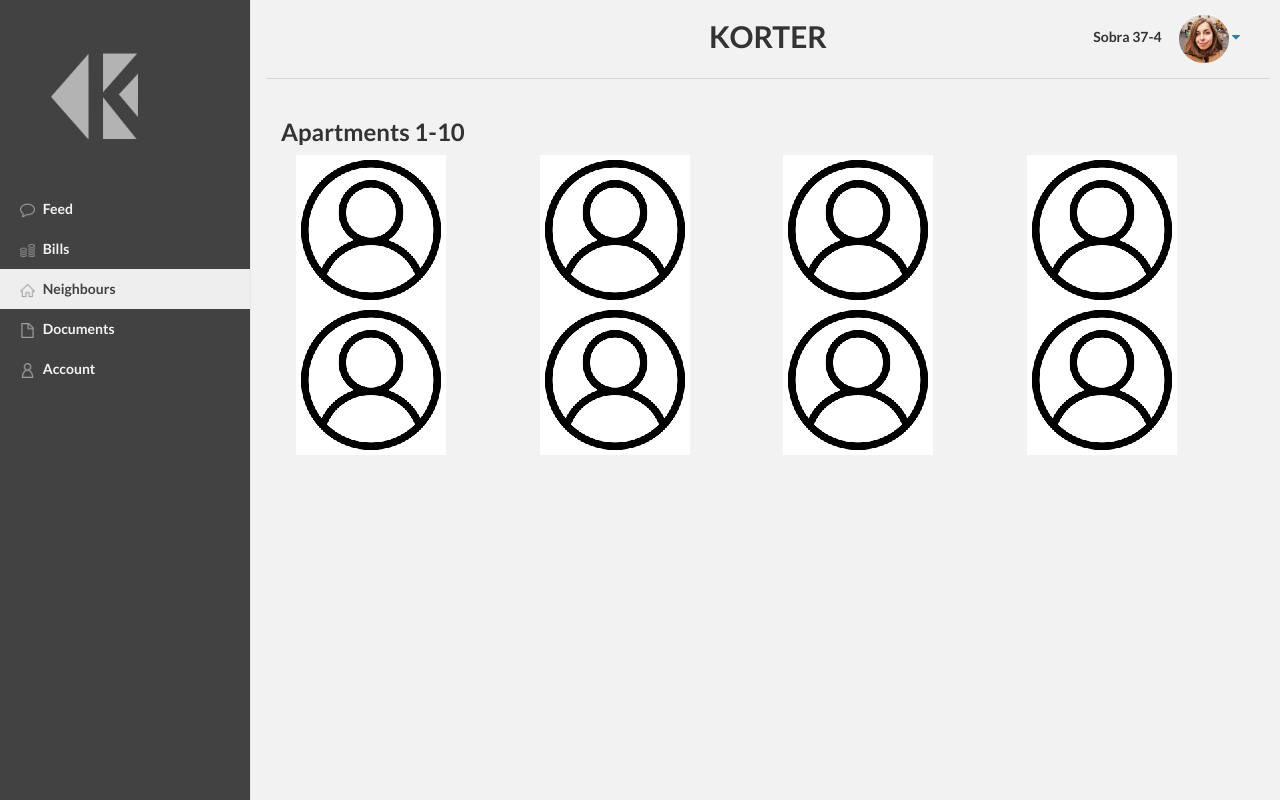
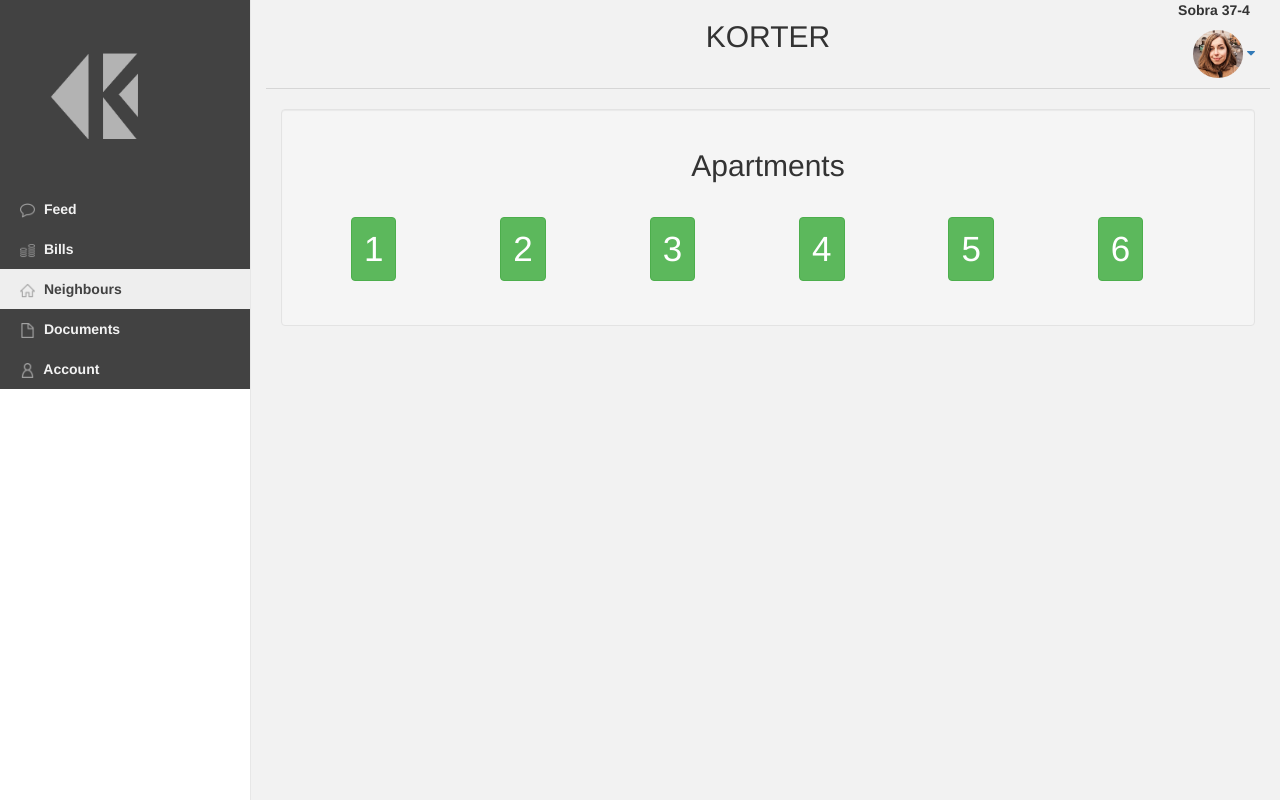
Before and after one commit to gkgranada/korter-bootcamp, a Django app: page /app/neighbours/ in a window 1280 px wide. Run offline with Django 3.2, Linux system fonts and the light colour scheme; some libraries are stand-ins or nearby versions.

Commit message:
neighbours page

```diff
--- a/apps/korter/templates/korter/neighbourDetail.html
+++ b/apps/korter/templates/korter/neighbourDetail.html
@@ -3,6 +3,6 @@
 
 <div class="col-xs-6 col-md-3">
     <div class="neighbour">
-        <img class="neighbour-icon" src="{% static "img/usericon-small.png" %}" alt="Neighbour icon">
+        <img class="neighbour-icon img-circle" src="{% static "img/usericon-small.png" %}" alt="Neighbour icon">
     </div>
 </div>
--- a/apps/korter/templates/korter/neighbours.html
+++ b/apps/korter/templates/korter/neighbours.html
@@ -7,20 +7,63 @@
 {% block header %}Neighbours{% endblock %}
 
 {% block content %}
-<div class="container-fluid">
-    <div class="row">
-        <h3>Apartments 1-10</h3>
-    </div>
-    <div class="row">
-        {% include "korter/neighbourDetail.html" %}
-        {% include "korter/neighbourDetail.html" %}
-        {% include "korter/neighbourDetail.html" %}
-        {% include "korter/neighbourDetail.html" %}
-        {% include "korter/neighbourDetail.html" %}
-        {% include "korter/neighbourDetail.html" %}
-        {% include "korter/neighbourDetail.html" %}
-        {% include "korter/neighbourDetail.html" %}
-    </div>
+<style>
+
+.well-body button{
+  font-size:250%;
+  vertical-align: top;
+  display: inline-block;
+  margin-left: 50;
+  margin-right: 50;
+  margin-top: 25;
+  margin-bottom: 25;
+
+}
+</style>
+  <div class="well">
+  <div class="well-heading text-center text-size: 32"><h2>Apartments</h2></div>
+  <div class="well-body" style="min-height:10%;">
+    <button type="button" class="btn btn-success pop" data-container="body" data-toggle="popover" data-placement="bottom" data-html="true" data-content='<div>
+    <img style="margin-bottom:25" class="neighbour-icon" src="{% static "img/usericon-small.png" %}" alt="Neighbour icon">
+    <p>Indrek Tapalt</p>
+    <p>tapaindrek@gmail.com</p>
+    <p>56767494</p>
+  </div>'
+      data-original-title="" title="">1</button>
+      <button type="button" class="btn btn-success pop" data-container="body" data-toggle="popover" data-placement="bottom" data-content="Osas"
+        data-original-title="" title="">2</button>
+        <button type="button" class="btn btn-success pop" data-container="body" data-toggle="popover" data-placement="bottom" data-content="Osas"
+          data-original-title="" title="">3</button>
+          <button type="button" class="btn btn-success pop" data-container="body" data-toggle="popover" data-placement="bottom" data-content="Osas"
+            data-original-title="" title="">4</button>
+            <button type="button" class="btn btn-success pop" data-container="body" data-toggle="popover" data-placement="bottom" data-content="Osas"
+              data-original-title="" title="">5</button>
+              <button type="button" class="btn btn-success pop" data-container="body" data-toggle="popover" data-placement="bottom" data-content="Osas"
+                data-original-title="" title="">6</button>
+
+</div>
 </div>
 
+<link href="//cdnjs.cloudflare.com/ajax/libs/twitter-bootstrap/3.3.2/css/bootstrap.css" rel="stylesheet"/>
+<script src="//cdnjs.cloudflare.com/ajax/libs/jquery/2.1.3/jquery.js"></script>
+<script src="//cdnjs.cloudflare.com/ajax/libs/twitter-bootstrap/3.3.2/js/bootstrap.js"></script>
+<script>
+$(".pop").popover({ trigger: "manual" , html: true, animation:false})
+  .on("mouseenter", function () {
+      var _this = this;
+      $(this).popover("show");
+      $(".popover").on("mouseleave", function () {
+          $(_this).popover('hide');
+      });
+  }).on("mouseleave", function () {
+      var _this = this;
+      setTimeout(function () {
+          if (!$(".popover:hover").length) {
+              $(_this).popover("hide");
+          }
+      }, 300);
+});
+</script>
+
+
 {% endblock %}
```
